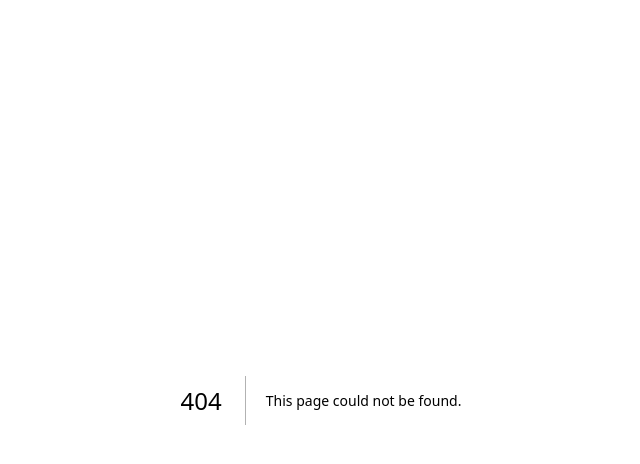
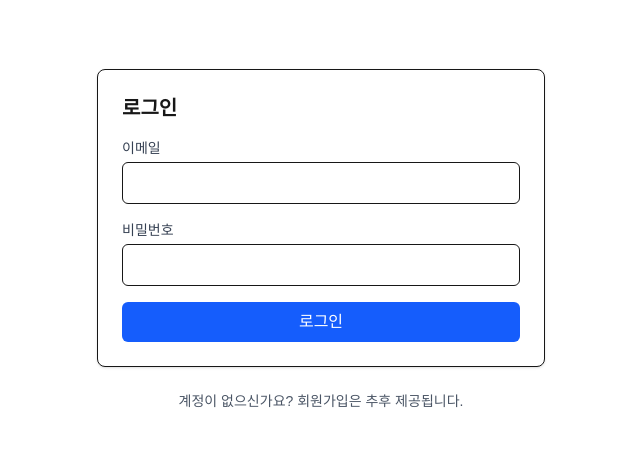
Before and after one commit to taenamoo/echo-ai, a Next.js app: page /auth/login in a window 1280 px wide. Before the commit this address had no page. Shown: the top 464 px of the page, without its empty margins (319-959 px from the left). Built offline with nearby package versions, Linux system fonts and the light colour scheme.

Commit message:
feat(auth-ui): 로그인 페이지 추가 및 만료 배너 표시
- /auth/login 페이지 구현(이메일/비밀번호 로그인)
- reason=expired(session=expired) 감지 시 폼 상단 경고 배너
- auth-ui 작업계획서에 항목 반영

```diff
--- /dev/null
+++ b/src/app/auth/login/page.tsx
@@ -0,0 +1,100 @@
+'use client';
+
+import React, { useEffect, useState } from 'react';
+import { useRouter, useSearchParams } from 'next/navigation';
+import axios from '@/lib/axios';
+
+export default function LoginPage() {
+  const router = useRouter();
+  const params = useSearchParams();
+  const [email, setEmail] = useState('');
+  const [password, setPassword] = useState('');
+  const [error, setError] = useState<string | null>(null);
+  const [loading, setLoading] = useState(false);
+
+  const reason = params.get('reason') || params.get('session');
+  const showExpiredBanner = reason === 'expired';
+
+  useEffect(() => {
+    // If already logged in, go to documents
+    try {
+      const token = localStorage.getItem('accessToken');
+      if (token) router.replace('/documents');
+    } catch { /* ignore */ }
+  }, [router]);
+
+  const onSubmit = async (e: React.FormEvent) => {
+    e.preventDefault();
+    setError(null);
+    setLoading(true);
+    try {
+      const res = await axios.post('/api/auth/login', { email, password });
+      const token = res?.data?.accessToken as string | undefined;
+      if (!token) throw new Error('로그인 응답에 토큰이 없습니다.');
+      localStorage.setItem('accessToken', token);
+      router.replace('/documents');
+    } catch (err: any) {
+      const msg = err?.response?.data?.message || '로그인에 실패했습니다.';
+      setError(msg);
+    } finally {
+      setLoading(false);
+    }
+  };
+
+  return (
+    <div className="min-h-[60vh] flex items-center justify-center p-6">
+      <div className="w-full max-w-md space-y-6">
+        {showExpiredBanner && (
+          <div className="rounded-md border border-yellow-400 bg-yellow-50 text-yellow-800 px-4 py-3" role="status">
+            세션이 만료되었습니다. 다시 로그인해주세요.
+          </div>
+        )}
+
+        <div className="rounded-lg border bg-white p-6 shadow-sm">
+          <h1 className="text-xl font-semibold mb-4">로그인</h1>
+          <form onSubmit={onSubmit} className="space-y-4">
+            <div>
+              <label htmlFor="email" className="block text-sm font-medium text-gray-700">이메일</label>
+              <input
+                id="email"
+                type="email"
+                className="mt-1 block w-full rounded-md border px-3 py-2 focus:outline-none focus:ring-2 focus:ring-blue-500"
+                value={email}
+                onChange={(e) => setEmail(e.target.value)}
+                required
+                autoComplete="email"
+              />
+            </div>
+            <div>
+              <label htmlFor="password" className="block text-sm font-medium text-gray-700">비밀번호</label>
+              <input
+                id="password"
+                type="password"
+                className="mt-1 block w-full rounded-md border px-3 py-2 focus:outline-none focus:ring-2 focus:ring-blue-500"
+                value={password}
+                onChange={(e) => setPassword(e.target.value)}
+                required
+                autoComplete="current-password"
+              />
+            </div>
+
+            {error && (
+              <div className="rounded-md border border-red-400 bg-red-50 text-red-700 px-3 py-2" role="alert">
+                {error}
+              </div>
+            )}
+
+            <button
+              type="submit"
+              disabled={loading}
+              className="w-full rounded-md bg-blue-600 text-white py-2 hover:bg-blue-700 disabled:opacity-50"
+            >
+              {loading ? '로그인 중...' : '로그인'}
+            </button>
+          </form>
+        </div>
+        <p className="text-center text-sm text-gray-600">계정이 없으신가요? 회원가입은 추후 제공됩니다.</p>
+      </div>
+    </div>
+  );
+}
```
Also changed, not shown: 1 other file (tests, documents, lock files or other folders).
